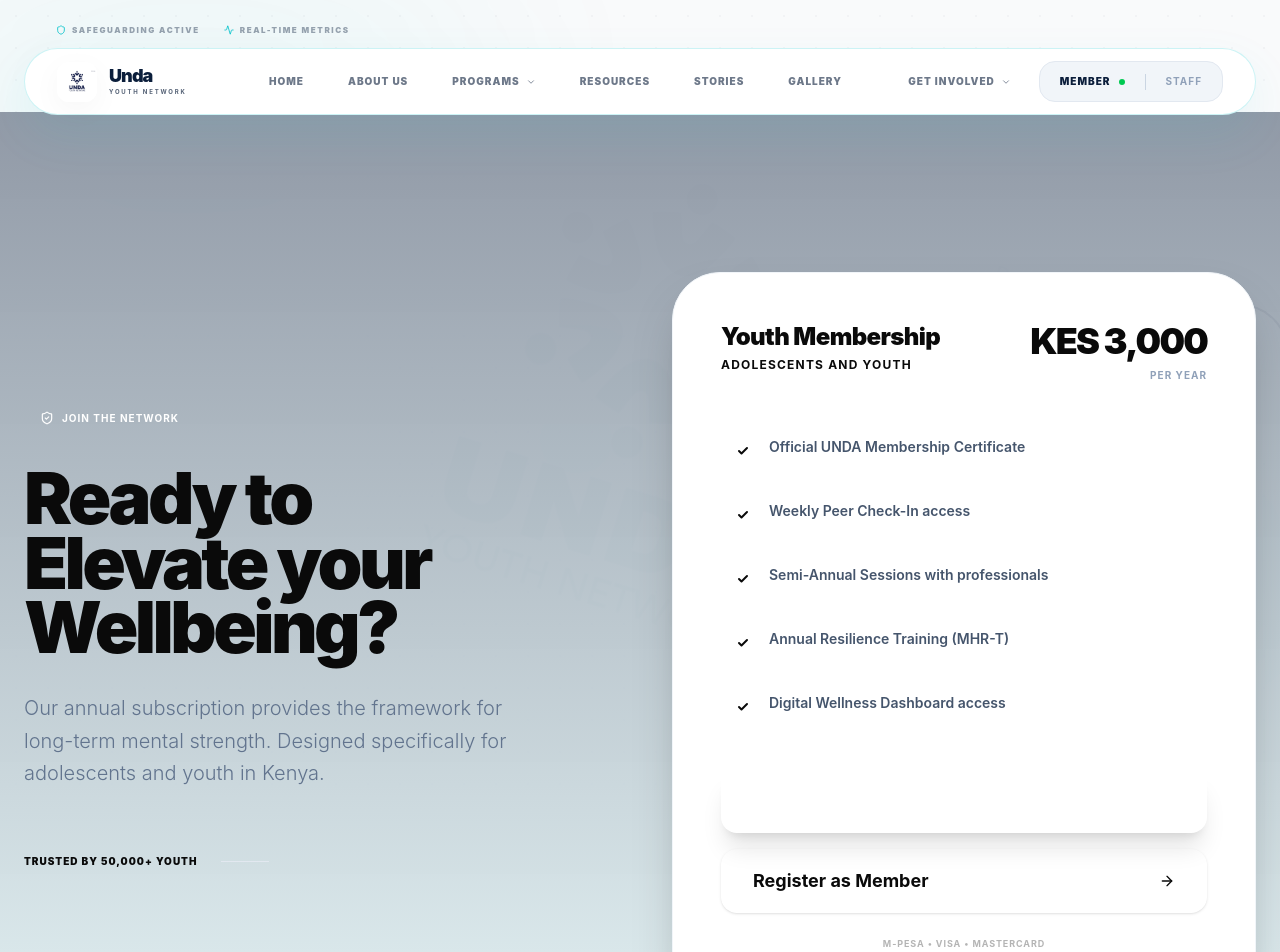
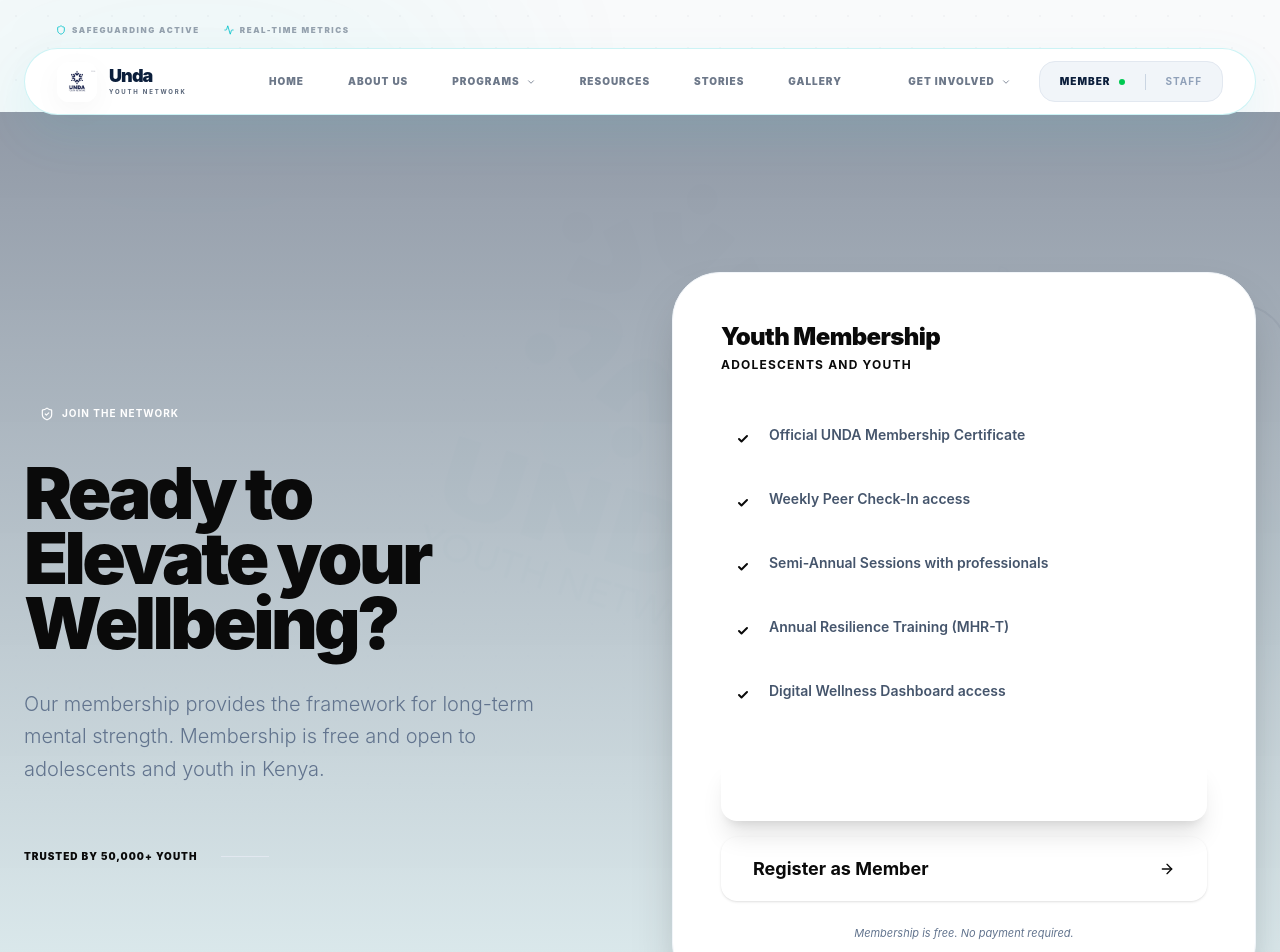
Before and after one commit to JamesKamau-5773/Unda-YouthNetwork-Frontend, a React (Vite) app: page /membership in a window 1280 px wide. Shown: the top 952 px of the page. Built offline with nearby package versions, Linux system fonts and the light colour scheme.

Commit message:
chore: remove membership pricing; normalize UMV copy on landing

```diff
--- a/src/components/sections/Membership.jsx
+++ b/src/components/sections/Membership.jsx
@@ -46,10 +46,7 @@ const Membership = () => {
 
               </div>
 
-              <div className = "mb-8">
-                <span className = "text-5xl font-black text-[#0B1E3B] tracking-tighter">KES 3,000</span>
-                <span className = "text-slate-400 font-medium ml-2">annually</span>
-              </div>
+
 
               <ul className = "space-y-4 mb-10">
                 {benefits.map((benefit, idx) => (
@@ -62,14 +59,9 @@ const Membership = () => {
               </ul>
 
               <Button className = "w-full h-16 rounded-2xl bg-[#0B1E3B] text-white hover:bg-[#00C2CB] text-lg font-bold transition-all shadow-xl shadow-[0_10px_30px_rgba(11,30,59,0.1)]">
-                Become a Member
+                Join the Network
 
               </Button>
-
-              <p className = "text-center text-[10px] text-slate-400 mt-6 uppercase font-bold tracking-widest">
-                  Secure Payment via M-PESA or Card
-
-              </p>
 
               </div>
 
--- a/src/pages/Membership.jsx
+++ b/src/pages/Membership.jsx
@@ -36,8 +36,7 @@ const Membership = () => {
 							</h2>
 
 							<p className="text-slate-500 text-xl leading-relaxed font-light max-w-lg">
-								Our annual subscription provides the framework for long-term mental strength.
-								Designed specifically for adolescents and youth in Kenya.
+								Our membership provides the framework for long-term mental strength. Membership is free and open to adolescents and youth in Kenya.
 							</p>
 
 							<div className="pt-8 flex items-center gap-6 text-unda-navy/40">
@@ -58,10 +57,7 @@ const Membership = () => {
 										<h3 className="text-2xl font-black text-unda-navy tracking-tight">Youth Membership</h3>
 										<p className="text-unda-teal font-bold text-xs uppercase tracking-widest mt-1">Adolescents and youth</p>
 									</div>
-									<div className="text-right">
-										<span className="block text-4xl font-black text-unda-navy tracking-tighter">KES 3,000</span>
-										<span className="text-[10px] font-bold text-slate-400 uppercase tracking-widest">per year</span>
-									</div>
+									<div className="text-right" />
 								</div>
 
 								{/* Benefits List */}
@@ -86,9 +82,8 @@ const Membership = () => {
 									<Link to="/join">Register as Member<ArrowRight className="group-hover:translate-x-2 transition-transform" /></Link>
 								</Button>
 
-								<div className="mt-6 flex justify-center gap-4 opacity-30 grayscale pointer-events-none">
-									{/* Visual representation of payment icons would go here */}
-									<p className="text-[9px] font-bold uppercase tracking-widest text-unda-navy">M-Pesa • Visa • Mastercard</p>
+								<div className="mt-6 flex justify-center gap-4">
+									<p className="text-[11px] text-slate-500 italic">Membership is free. No payment required.</p>
 								</div>
 							</div>
 						</div>
```
